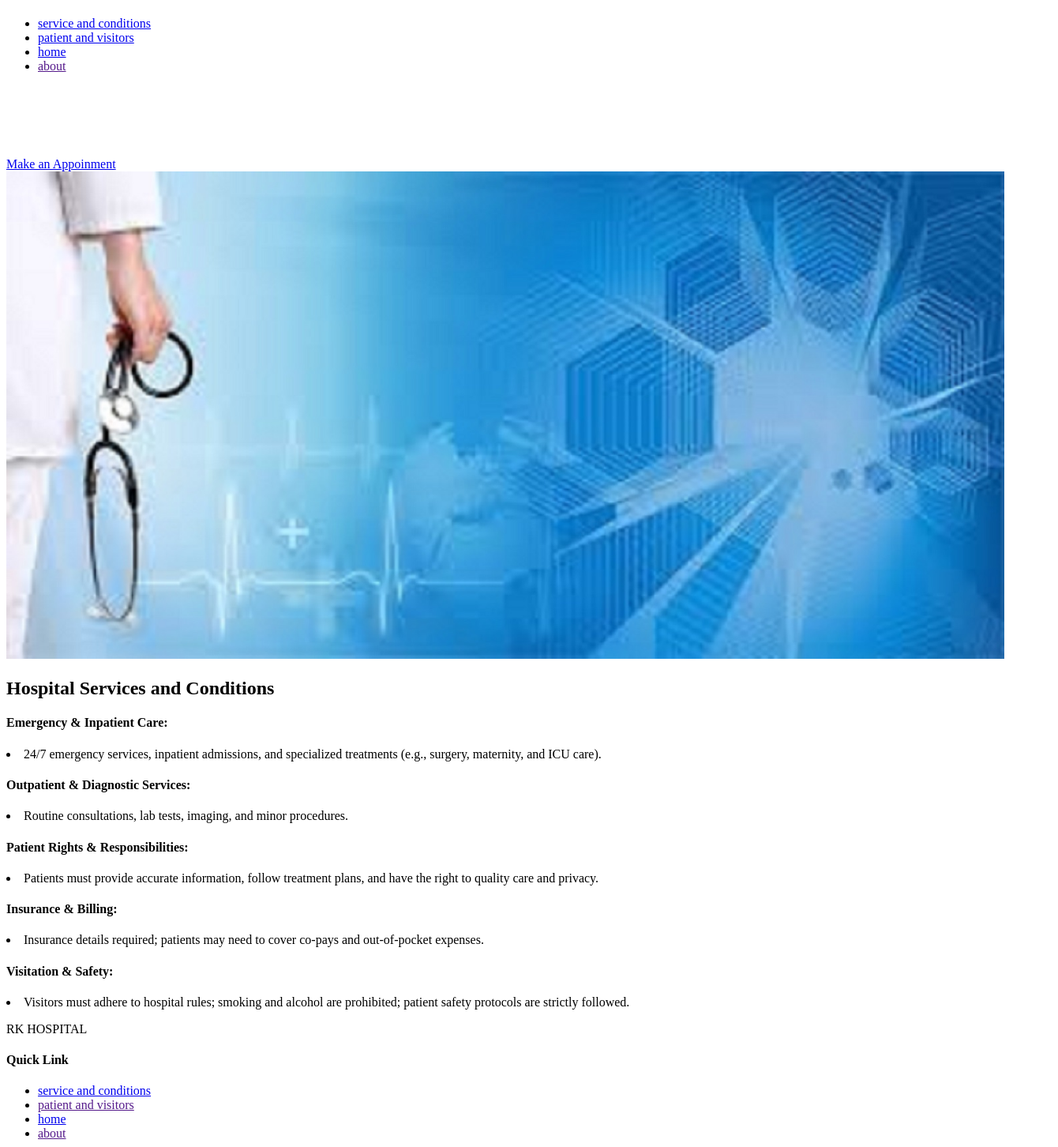
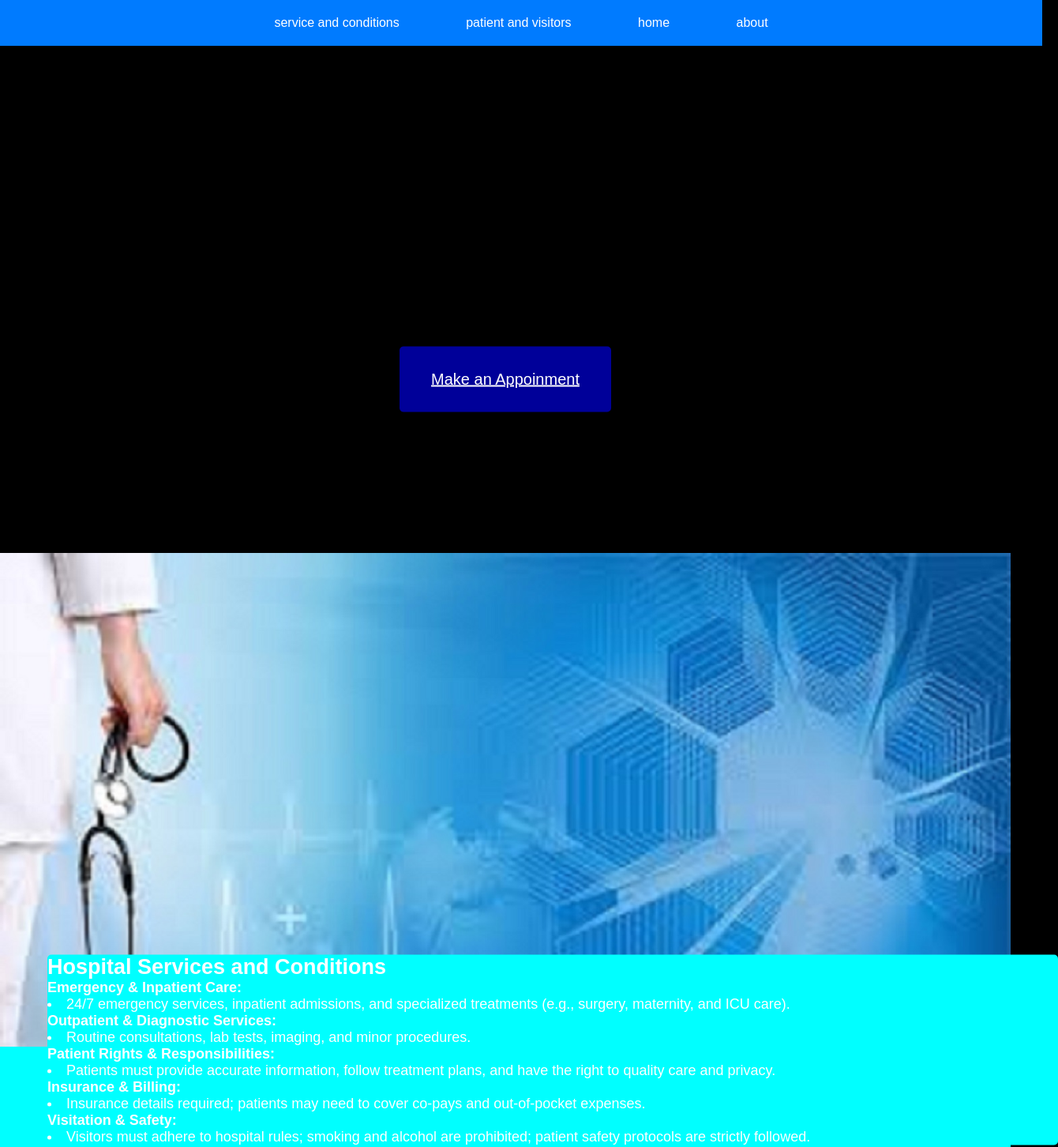
Before and after one commit to sk692001/test, a plain HTML site: page index.html in a window 1280 px wide. Shown: the top 1452 px of the page at 79% size, 1340 px wide, since content can reach past the window. Drawn offline with Linux system fonts and the light colour scheme.

Commit message:
change css

```diff
--- a/index.html
+++ b/index.html
@@ -6,7 +6,7 @@
     <title>hospital</title>
 	<link rel="stylesheet" href="https://cdnjs.cloudflare.com/ajax/libs/font-awesome/6.0.0-beta3/css/all.min.css">
 
-    <link rel="stylesheet" href="ji.css">
+    <link rel="stylesheet" href="style.css">
 </head>
 
 	<body>
--- a/style.css
+++ b/style.css
@@ -0,0 +1,158 @@
+
+*{
+    margin: 0;
+      padding: 0;
+  }
+  body{
+      font-family: Arial, sans-serif;
+
+      background-color: black;
+  }
+
+  header {
+    margin: 0 px;
+    background-color: #007bff;
+    color: white;
+      padding: 20px;
+      width: 100%;
+      position: fixed;
+      text-align: center;
+      justify-content:space-between;
+      z-index: 1000; /* Ensures the header is always on top */
+
+  }
+      nav ul{
+      list-style-type:none;
+      padding: 0;
+
+  }
+  nav ul li{
+      display: inline;
+      margin: 0 40px;
+  }
+  nav ul li a{
+      text-decoration: none;
+      color:white;
+  }
+  .sec1 .curosalcontainer{
+    margin: 0px;
+
+     /* width: 100%; */
+      height: 700px;
+      /* max-width: 800px; */
+      /* margin: auto; */
+      overflow: hidden;
+  }
+  .sec1 .curosalcontainer .container{
+    /* margin: 0px; */
+    /* padding: 0px; */
+      display: flex;
+      transition:transform 2s ease-in-out;
+
+  }
+  .sec1 .curosalcontainer .container .curosal{
+    /* width: 100%; */
+  }
+  .curosal img{
+      /* width: 100%; */
+      /* display: block; */
+  }
+  @keyframes slide {
+      0% { transform: translateX(0); }
+      25% { transform: translateX(-100%); }
+      50% { transform: translateX(-200%); }
+      75% { transform: translateX(-300%); }
+      100% { transform: translateX(0); }
+    }
+    .sec1 .curosalcontainer .container .curosal{
+      animation: slide 10s infinite;
+
+    }
+    footer{
+      text-align: center;
+      /* width: 100%; */
+      padding: 20px;
+      background-color: black;
+      color: white;
+    }
+    footer .footercontent{
+      margin: 0 auto;
+      display: flex;
+      flex-direction: column;
+      align-items: center;
+    }
+   footer  .link,.socialmedia,.hours{
+      margin: 10px 0;
+    }
+   footer .link ul{
+      list-style-type: none;
+      padding: 0;
+    }
+   footer .link li{
+      margin: 5px 0;
+    }
+   footer .link a{
+      color: white;
+      text-decoration: none;
+    }
+   footer .link a:hover{
+      text-decoration: underline;
+    }
+   footer .socialmedia a{
+      color: white;
+      text-decoration: none;
+      margin: 0 10px;
+    }
+   footer .socialmedia a:hover{
+      text-decoration: underline;
+    }
+   footer .hours{
+      text-align: center;
+    }
+    .sec1{
+
+      /* display: inline-block; */
+
+
+
+    }
+    .sec2{
+      background-color: aqua;
+
+
+    }
+   .sec1 .sec .button {
+      position: absolute;
+      top: 60%;          /* Position the button vertically in the center */
+      left: 50%;         /* Position the button horizontally in the center */
+      transform: translate(-50%, -50%); /* Center the button */
+      padding: 30px 40px;
+      background-color: rgba(0, 0, 255, 0.6);  /* Semi-transparent background */
+      color: white;
+      border: none;
+      font-size: 20px;
+      border-radius: 5px;
+      cursor: pointer;
+  }
+  .sec1 .sec .button:hover {
+    background-color: rgba(0, 0, 255, 0.8);
+  }
+  .sec2 .condition {
+      background-color: aqua;
+    position: relative;
+    top: 50%;
+    left: 700px;
+
+    transform: translate(-50%, -50%); /* Center the button */
+    /* padding: 30px 40px; */
+    /* background-color: rgba(0, 0, 255, 0.6);  Semi-transparent background */
+    color: white;
+    border: none;
+    font-size: 18px;
+    border-radius: 5px;
+    cursor: pointer;
+  }
+
+    .img1{
+      /* width: ; */
+    }
```
